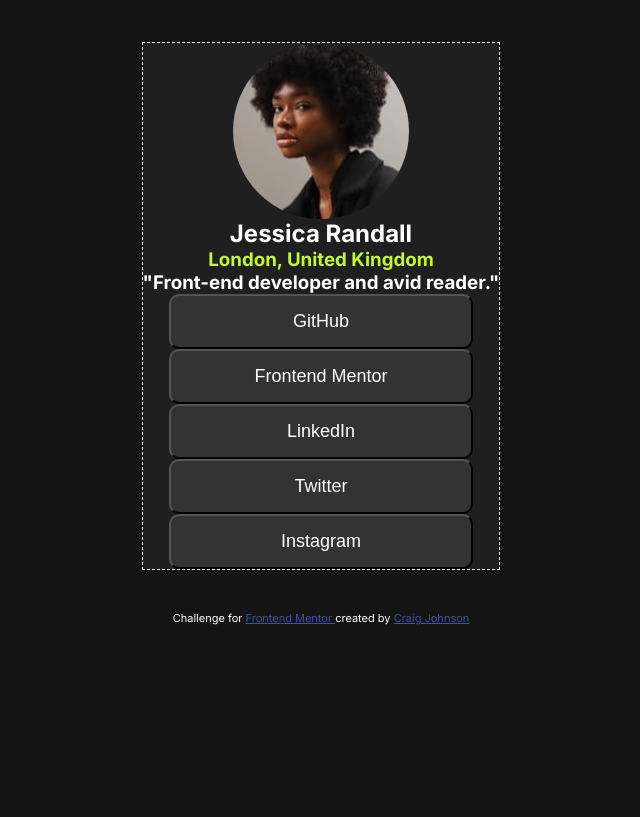
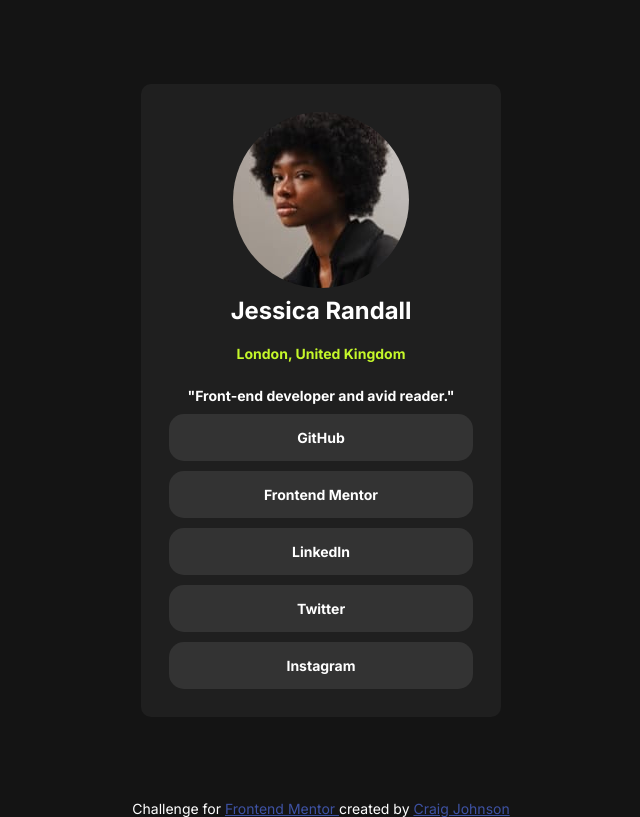
Before and after one commit to craigdev937/front_social_links_profile, a plain HTML site: page index.html in a window 1280 px wide. Shown: the whole page, without its empty margins (319-959 px from the left). Drawn offline with Linux system fonts and the light colour scheme.

Commit message:
Updated index.html, and style.css,.

```diff
--- a/index.html
+++ b/index.html
@@ -10,22 +10,33 @@
 <body>
     <!-- MAIN SECTION -->
     <main>
-        <section>
+        <!-- JESSICA CARD SECTION -->
+        <aside class="jessica">
+            <!-- IMAGE SECTION -->
+            <section class="jessica__image">
                 <img
                     alt="Jessica"
                     src="/public/avatar-jessica.jpeg"
                 />
-            <h1>Jessica Randall</h1>
-            <h3 class="london">London, United Kingdom</h3>
+            </section>
+            <!-- INFO SECTION -->
+            <section class="jessica__info">
+                <h1 class="jessica__name">Jessica Randall</h1>
+                <h3 class="jessica__location">London, United Kingdom</h3>
+            </section>
+            <!-- TITLE SECTION -->
+            <section class="jessica__title">
                 <h3>"Front-end developer and avid reader."</h3>
-
-            <button class="button">GitHub</button>
-            <button class="button">Frontend Mentor</button>
-            <button class="button">LinkedIn</button>
-            <button class="button">Twitter</button>
-            <button class="button">Instagram</button>
             </section>
-
+            <!-- BUTTON SECTION -->
+            <section class="jessica__links">
+                <a class="link" href="https://www.github.com/" target="_blank" >GitHub</a>
+                <a href="https://www.frontendmentor.io/" target="_blank" class="link">Frontend Mentor</a>
+                <a href="https://www.linkedin.com/" target="_blank" class="link">LinkedIn</a>
+                <a href="https://www.twitter.com/" target="_blank" class="link">Twitter</a>
+                <a href="https://www.instagram.com/" target="_blank" class="link">Instagram</a>
+            </section>
+        </aside>
     </main>
     <!-- CHALLENGE FOOTER WITH LINKS -->
     <footer class="attribution">
--- a/style.css
+++ b/style.css
@@ -15,51 +15,78 @@
     padding: 0;
     margin: 0;
     box-sizing: border-box;
+    font-size: 14px;
 }
 
 body {
-    min-height: 100vh;
     font-family: "Inter", sans-serif;
     background: var(--off-black);
+    font-weight: var(--font-400);
 }
 
 main {
-    height: 611px;
+    min-height: 100vh;
     color: var(--white);
     display: grid;
     place-items: center;
 }
 
-section {
+.jessica {
     display: flex;
     flex-direction: column;
     align-items: center;
     justify-content: center;
+    padding: 2rem;
     background-color: var(--dark-gray);
-    border: 1px white dashed;
+    border-radius: 10px;
 }
 
-img {
+.jessica__image img {
     border-radius: 50%;
 }
 
-.london {
-    color: var(--green);
+.jessica__info {
+    text-align: center;
 }
 
-.button {
+.jessica__name {
+    padding: 5px;
+    font-size: 1.7rem;
+    font-weight: var(--font-700);
+}
+
+.jessica__location {
+    color: var(--green);
+    padding: 15px;
+}
+
+.jessica__title {
+    padding: 10px;
+}
+
+.jessica__links {
+    display: flex;
+    flex-direction: column;
+    gap: 10px;
+    font-weight: var(--font-700);
+}
+
+.link {
     background: var(--gray);
     color: var(--white);
     min-width: 304px;
-    font-size: 18px;
+    font-size: 1.5;
+    text-align: center;
     padding: 15px;
-    border-radius: 10px;
+    border-radius: 15px;
+    text-decoration: none;
 }
 
-.button:hover {
+.link:hover {
     background: var(--green);
     color: var(--off-black);
     transition: 1.2s;
+    cursor: pointer;
 }
 
 .attribution {
```
Also changed, not shown: public/screenshot.png (added), 2 other files. Lines whose indentation alone changed are shown as unchanged.
